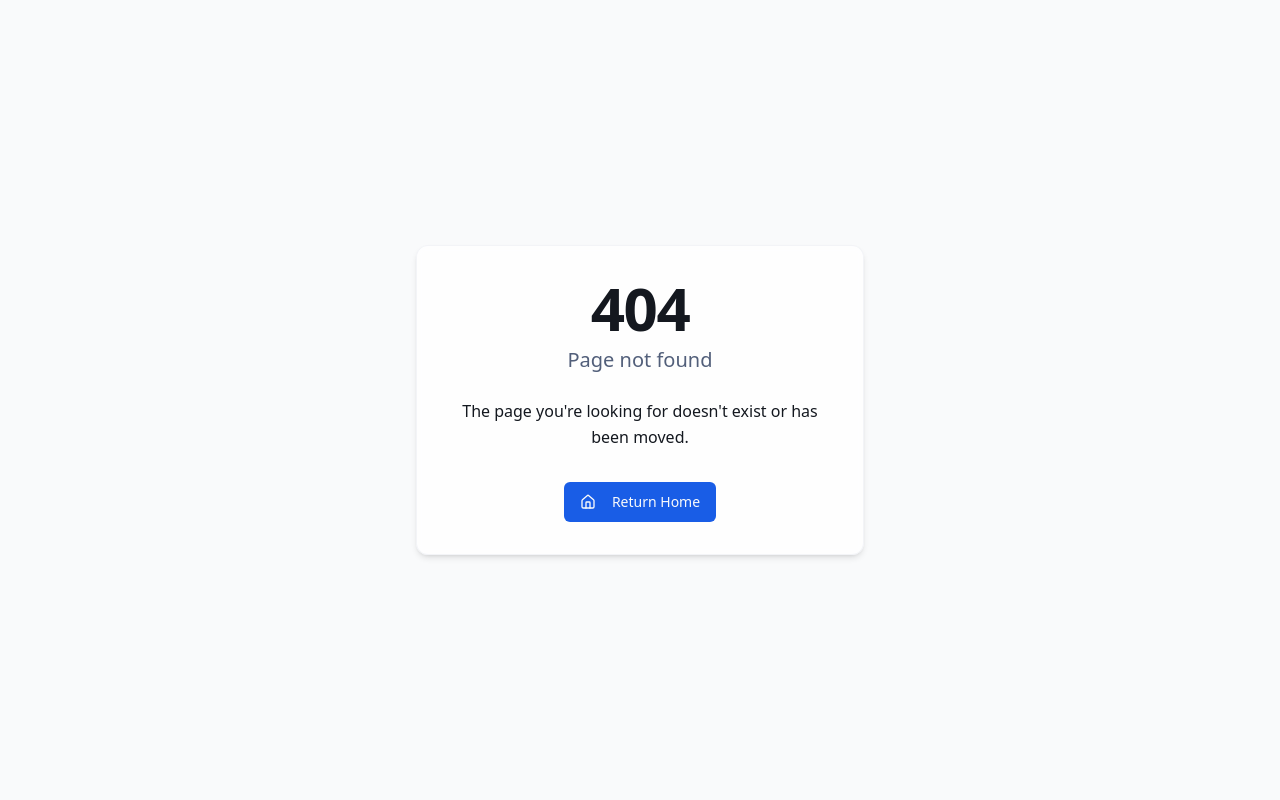
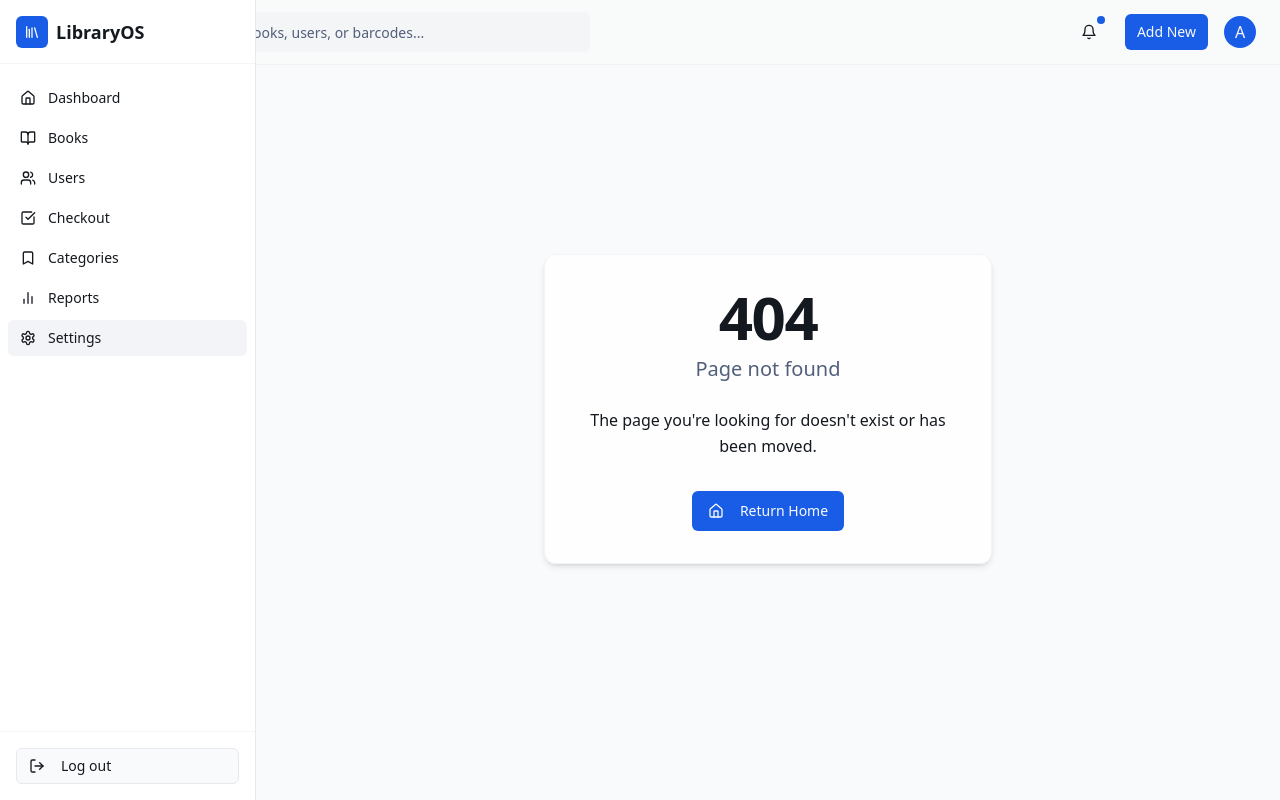
Before and after one commit to Prajwaln0206/barcode-library-nexus, a React (Vite) app: page /settings in a window 1280 px wide. Before the commit this address had no page. Built offline with nearby package versions, Linux system fonts and the light colour scheme.

Commit message:
Fix: React Router DOM errors
Fixes errors related to destructuring properties from React Router DOM's useContext hook. This likely involves ensuring the router context is properly initialized and available.

```diff
--- a/src/App.tsx
+++ b/src/App.tsx
@@ -4,7 +4,6 @@ import { Toaster as Sonner } from "@/components/ui/sonner";
 import { TooltipProvider } from "@/components/ui/tooltip";
 import { QueryClient, QueryClientProvider } from "@tanstack/react-query";
 import { BrowserRouter, Routes, Route } from "react-router-dom";
-import { AnimatePresence } from "framer-motion";
 
 // Pages
 import Index from "./pages/Index";
@@ -21,20 +20,18 @@ const queryClient = new QueryClient();
 const App = () => (
   <QueryClientProvider client={queryClient}>
     <TooltipProvider>
+      <BrowserRouter>
         <Toaster />
         <Sonner />
-      <BrowserRouter>
-        <AnimatePresence>
         <Routes>
           <Route element={<Shell />}>
             <Route path="/" element={<Index />} />
             <Route path="/books" element={<Books />} />
             <Route path="/users" element={<Users />} />
             <Route path="/checkout" element={<Checkout />} />
+            <Route path="*" element={<NotFound />} />
           </Route>
-            <Route path="*" element={<NotFound />} />
         </Routes>
-        </AnimatePresence>
       </BrowserRouter>
     </TooltipProvider>
   </QueryClientProvider>
--- a/src/components/layout/Shell.tsx
+++ b/src/components/layout/Shell.tsx
@@ -1,12 +1,13 @@
 
 import React, { useState } from 'react';
-import { Outlet } from 'react-router-dom';
+import { Outlet, useLocation } from 'react-router-dom';
 import { AnimatePresence } from 'framer-motion';
 import Navbar from './Navbar';
 import Sidebar from './Sidebar';
 
 const Shell: React.FC = () => {
   const [sidebarOpen, setSidebarOpen] = useState(false);
+  const location = useLocation();
 
   const toggleSidebar = () => {
     setSidebarOpen(!sidebarOpen);
@@ -26,7 +27,7 @@ const Shell: React.FC = () => {
         <main className="flex-1 pt-6 px-4 md:px-6 pb-12 md:ml-64 transition-all duration-300">
           <div className="container max-w-7xl mx-auto">
             <AnimatePresence mode="wait">
-              <Outlet />
+              <Outlet key={location.pathname} />
             </AnimatePresence>
           </div>
         </main>
--- a/src/pages/NotFound.tsx
+++ b/src/pages/NotFound.tsx
@@ -3,10 +3,12 @@ import React from 'react';
 import { Home } from 'lucide-react';
 import { Link } from 'react-router-dom';
 import { Button } from '@/components/ui/button';
+import PageTransition from '@/components/layout/PageTransition';
 
 const NotFound = () => {
   return (
-    <div className="min-h-screen flex items-center justify-center">
+    <PageTransition>
+      <div className="min-h-[calc(100vh-10rem)] flex items-center justify-center">
         <div className="glass-card p-8 max-w-md text-center rounded-xl">
           <h1 className="text-6xl font-bold mb-2">404</h1>
           <p className="text-xl text-muted-foreground mb-6">Page not found</p>
@@ -21,6 +23,7 @@ const NotFound = () => {
           </Button>
         </div>
       </div>
+    </PageTransition>
   );
 };
 
```
Lines whose indentation alone changed are shown as unchanged.
